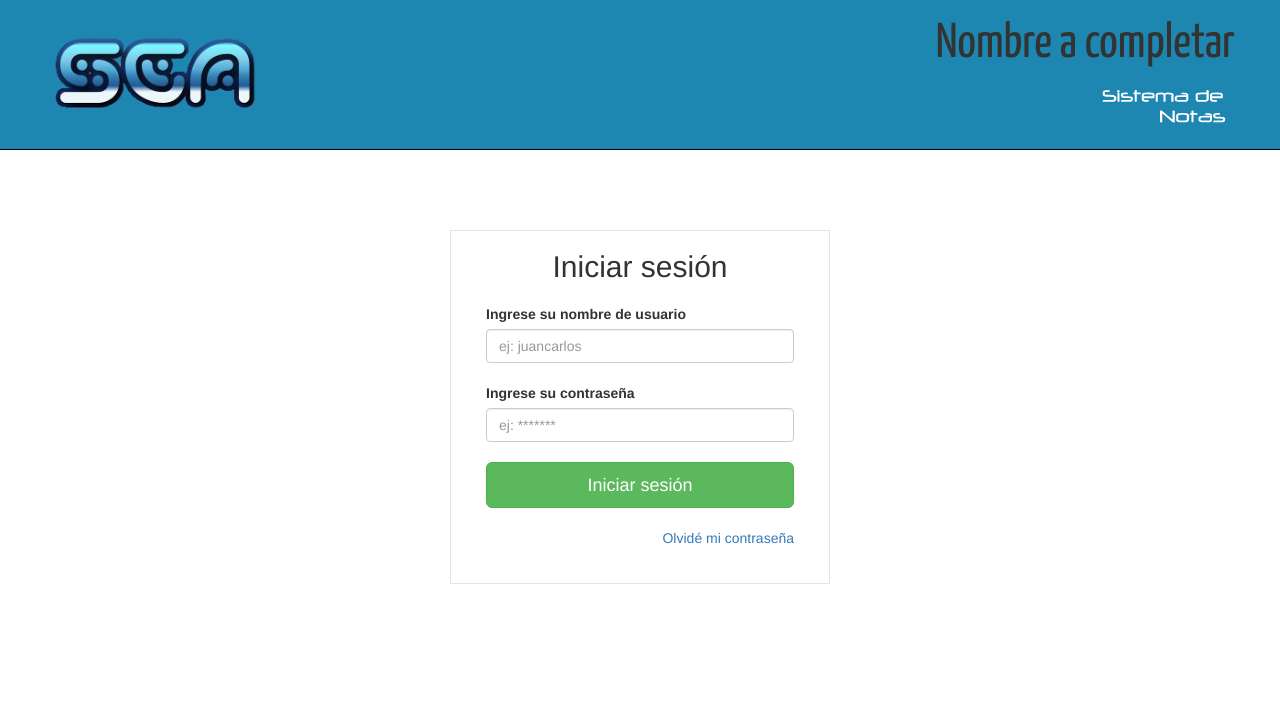
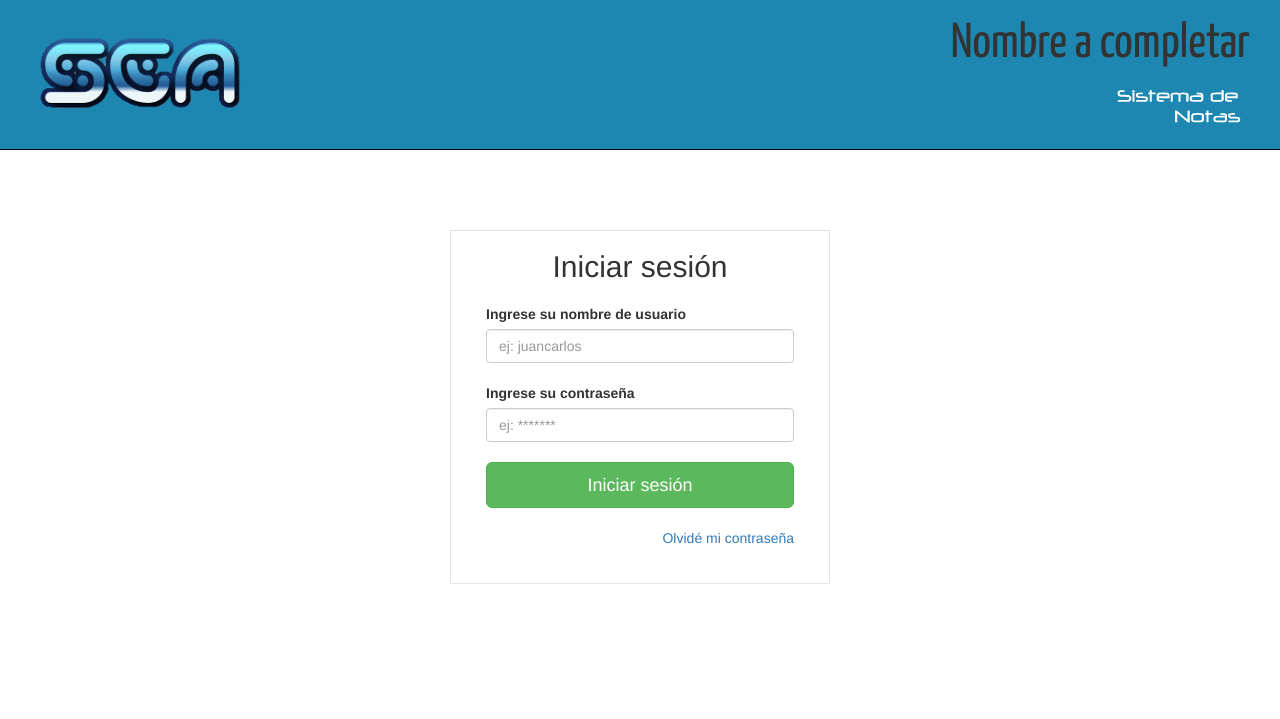
Before and after one commit to Maocast55/sistema-de-notas, a Django app: page / in a window 1280 px wide. Shown: the top 719 px of the page. Run offline with Django 3.2, Linux system fonts and the light colour scheme; data that the repository does not hold is empty; some libraries are stand-ins or nearby versions.

Commit message:
Reparo banner superior. Reparo links de botones.

```diff
--- a/sistemaDeNotas/core/views.py
+++ b/sistemaDeNotas/core/views.py
@@ -47,7 +47,6 @@ class DocenteChangePasswordView(View):
 
 class DocenteResetPasswordView(View):
 
-    @method_decorator(login_required)
     def get(self, request):
         return render(request, 'reset_password.html')
 
--- a/sistemaDeNotas/static/css/estilos.css
+++ b/sistemaDeNotas/static/css/estilos.css
@@ -6,7 +6,7 @@
     border-bottom-style: solid;
     border-bottom-width: 1px;
     border-bottom-color: black;
-    position: absolute;
+    position:fixed;
     top: 0px;
     left: 0px;
 }
--- a/sistemaDeNotas/templates/base_application.html
+++ b/sistemaDeNotas/templates/base_application.html
@@ -8,7 +8,7 @@
         <link href='http://fonts.googleapis.com/css?family=Yanone+Kaffeesatz' rel='stylesheet' type='text/css'>
         {% load bootstrap3 %} {% bootstrap_css %} {% bootstrap_javascript %}
     </head>
-    <body style="overflow:hidden;">
+    <body>
        <div id="agrupar">
         <header class="col-md-12" id="header-page">
             <div class="col-sm-3">
@@ -31,7 +31,7 @@
                 <a href="#" class="dropdown-toggle" data-toggle="dropdown">
                 <img src="{{STATIC_URL}}/images/avatar.jpg" width=25 , hight=25 class="profile-image img-circle"> Hola {{user.username}} ! <b class="caret"></b></a>
                 <ul class="dropdown-menu">
-                    <li><a href="#"><i class="fa fa-cog"></i> Perfil</a></li>
+                    <li><a href="/change_password"><i class="fa fa-cog"></i> Reiniciar contraseña</a></li>
                     <li class="divider"></li>
                     <li><a href="/logout"><i class="fa fa-sign-out"></i> Cerrar sesión</a></li>
                 </ul>
--- a/sistemaDeNotas/templates/base_login.html
+++ b/sistemaDeNotas/templates/base_login.html
@@ -8,8 +8,8 @@
         <link href='http://fonts.googleapis.com/css?family=Yanone+Kaffeesatz' rel='stylesheet' type='text/css'>
         {% load bootstrap3 %} {% bootstrap_css %} {% bootstrap_javascript %}
     </head>
-    <body style="overflow:hidden;">
-        <div class="col-md-12" id="header-login">
+    <body>
+        <div id="header-login">
             <div class="col-sm-3">
 				<img src="{{STATIC_URL}}images/logo.png" width=250px>
 			</div>
--- a/sistemaDeNotas/templates/change_password.html
+++ b/sistemaDeNotas/templates/change_password.html
@@ -13,7 +13,7 @@
                 <input type="password" class="form-control" name="password_2" placeholder="ej: *******" required=""/><br>
                 <div class="col-md-12">
                     <div class="col-md-6"><button class="btn btn-success btn-block" type="submit">Guardar</button><br></div>
-                    <div class="col-md-6"> <a class="btn btn-danger btn-block" href="{url 'login'}" type="cancel">Cancelar</a><br></div>
+                    <div class="col-md-6"> <a class="btn btn-danger btn-block" href="/" type="cancel">Cancelar</a><br></div>
                 </div>
             </form>
         </div>
```
